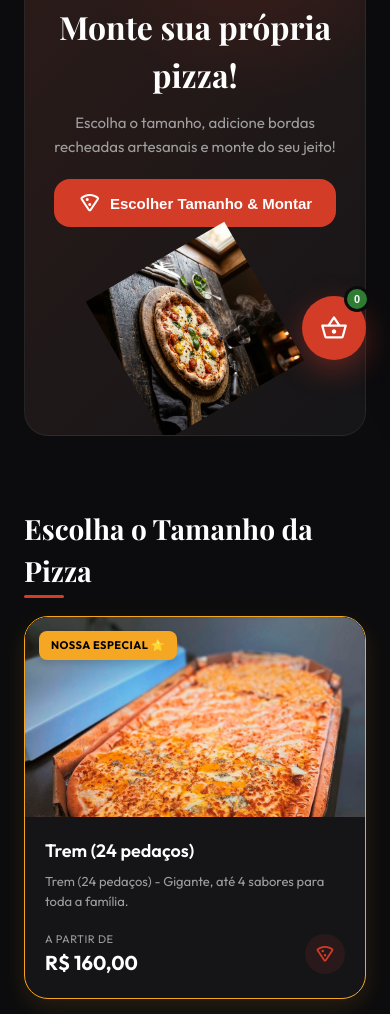
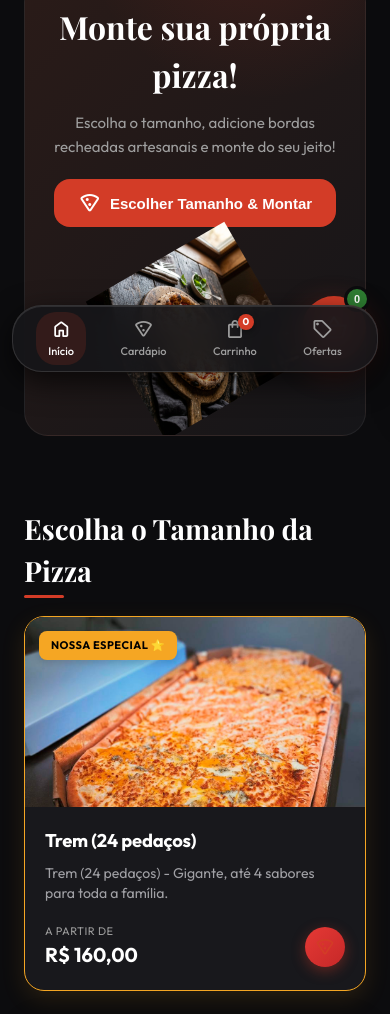
Before and after one commit to caetanoelias796-creator/Mundo-da-Pizza, a plain HTML site: page index.html in a window 390 px wide. Shown: the part 460-1474 px from the top of the page. Drawn offline with nearby package versions, Linux system fonts and the light colour scheme; no server answers; a web font is replaced by a local one.

Commit message:
Apply modern delivery app UI redesign with fixed mobile bottom nav and enhanced card proportions while preserving 100% of underlying logic

```diff
--- a/index.css
+++ b/index.css
@@ -2071,3 +2071,159 @@ a {
 @keyframes spinnerRotate {
     to { transform: rotate(360deg); }
 }
+
+/* ==========================================================================
+   Mobile Bottom Navigation Bar & Responsive App UI Refinement
+   ========================================================================== */
+.mobile-bottom-nav {
+    display: none;
+    position: fixed;
+    bottom: 12px;
+    left: 50%;
+    transform: translateX(-50%);
+    width: calc(100% - 24px);
+    max-width: 480px;
+    background: rgba(22, 22, 26, 0.92);
+    backdrop-filter: blur(16px);
+    -webkit-backdrop-filter: blur(16px);
+    border: 1px solid rgba(255, 255, 255, 0.12);
+    border-radius: 30px;
+    padding: 6px 12px;
+    z-index: 99990;
+    box-shadow: 0 10px 30px rgba(0, 0, 0, 0.7), inset 0 1px 0 rgba(255, 255, 255, 0.1);
+    justify-content: space-around;
+    align-items: center;
+}
+
+@media (max-width: 768px) {
+    .mobile-bottom-nav {
+        display: flex;
+    }
+    body {
+        padding-bottom: 75px;
+    }
+}
+
+.bottom-nav-item {
+    display: flex;
+    flex-direction: column;
+    align-items: center;
+    justify-content: center;
+    gap: 3px;
+    color: #9e9e9e;
+    font-size: 11px;
+    font-weight: 500;
+    padding: 6px 12px;
+    border-radius: 20px;
+    transition: all 0.25s cubic-bezier(0.4, 0, 0.2, 1);
+    text-decoration: none;
+}
+
+.bottom-nav-item span.material-symbols-rounded {
+    font-size: 22px;
+}
+
+.bottom-nav-item.active,
+.bottom-nav-item:hover {
+    color: #ffffff;
+    background: rgba(211, 60, 39, 0.15);
+}
+
+.bottom-nav-icon-wrapper {
+    position: relative;
+    display: flex;
+    align-items: center;
+    justify-content: center;
+}
+
+.bottom-nav-badge {
+    position: absolute;
+    top: -4px;
+    right: -8px;
+    background: var(--primary, #d33c27);
+    color: #ffffff;
+    font-size: 10px;
+    font-weight: 700;
+    min-width: 16px;
+    height: 16px;
+    border-radius: 10px;
+    display: flex;
+    align-items: center;
+    justify-content: center;
+    padding: 0 4px;
+    box-shadow: 0 2px 6px rgba(0, 0, 0, 0.4);
+}
+
+/* Card Enhancements & Image Proportions */
+.item-card {
+    border-radius: 20px;
+    background: #18181c;
+    border: 1px solid rgba(255, 255, 255, 0.07);
+    box-shadow: 0 8px 24px rgba(0, 0, 0, 0.35);
+    transition: transform 0.3s ease, box-shadow 0.3s ease, border-color 0.3s ease;
+    overflow: hidden;
+}
+
+.item-card:hover {
+    transform: translateY(-4px);
+    box-shadow: 0 14px 32px rgba(0, 0, 0, 0.5);
+    border-color: rgba(211, 60, 39, 0.3);
+}
+
+.item-card-image-wrapper {
+    position: relative;
+    width: 100%;
+    height: 190px;
+    overflow: hidden;
+    background: #101012;
+}
+
+.item-card-image-wrapper img {
+    width: 100%;
+    height: 100%;
+    object-fit: cover;
+    transition: transform 0.4s ease;
+}
+
+.item-card:hover .item-card-image-wrapper img {
+    transform: scale(1.05);
+}
+
+.item-card-title {
+    font-size: 1.15rem;
+    font-weight: 700;
+    color: #ffffff;
+    letter-spacing: -0.01em;
+}
+
+.item-card-desc {
+    color: #a0a0a5;
+    font-size: 0.88rem;
+    line-height: 1.45;
+}
+
+.price-value {
+    color: #ff5252;
+    font-size: 1.25rem;
+    font-weight: 800;
+}
+
+.btn-add {
+    width: 44px;
+    height: 44px;
+    border-radius: 50%;
+    background: linear-gradient(135deg, #e53935, #c62828);
+    color: #ffffff;
+    border: none;
+    display: flex;
+    align-items: center;
+    justify-content: center;
+    cursor: pointer;
+    box-shadow: 0 4px 14px rgba(211, 60, 39, 0.4);
+    transition: transform 0.2s ease, box-shadow 0.2s ease;
+}
+
+.btn-add:hover {
+    transform: scale(1.08);
+    box-shadow: 0 6px 18px rgba(211, 60, 39, 0.6);
+}
--- a/index.html
+++ b/index.html
@@ -25,7 +25,7 @@
     <link rel="stylesheet" href="https://fonts.googleapis.com/css2?family=Material+Symbols+Rounded:opsz,wght,FILL,GRAD@20..48,100..700,0..1,-50..200" />
 
     <!-- CSS File -->
-    <link rel="stylesheet" href="index.css?v=2">
+    <link rel="stylesheet" href="index.css?v=3">
 
     <!-- PWA & Mobile Optimization -->
     <link rel="manifest" href="manifest.json">
@@ -483,6 +483,29 @@
         </div>
     </div>
 
+    <!-- Mobile Fixed Bottom Navigation Bar -->
+    <nav class="mobile-bottom-nav">
+        <a href="#" class="bottom-nav-item active" onclick="window.scrollTo({top: 0, behavior: 'smooth'}); return false;">
+            <span class="material-symbols-rounded">home</span>
+            <span>Início</span>
+        </a>
+        <a href="#pizzas-section" class="bottom-nav-item" onclick="setActiveCategoryTab(event, 'pizzas-section'); return false;">
+            <span class="material-symbols-rounded">local_pizza</span>
+            <span>Cardápio</span>
+        </a>
+        <a href="#" class="bottom-nav-item" onclick="toggleCart(true); return false;">
+            <div class="bottom-nav-icon-wrapper">
+                <span class="material-symbols-rounded">shopping_bag</span>
+                <span class="bottom-nav-badge cart-badge-count">0</span>
+            </div>
+            <span>Carrinho</span>
+        </a>
+        <a href="#" class="bottom-nav-item" onclick="openPromoModal(true); return false;">
+            <span class="material-symbols-rounded">local_offer</span>
+            <span>Ofertas</span>
+        </a>
+    </nav>
+
     <!-- Toast Notifications Container -->
     <div id="toastContainer" class="toast-container"></div>
 
--- a/sw.js
+++ b/sw.js
@@ -1,9 +1,9 @@
-const CACHE_NAME = 'mundo-da-pizza-v1.0.6';
+const CACHE_NAME = 'mundo-da-pizza-v1.0.7';
 const ASSETS_TO_CACHE = [
   './',
   './index.html',
   './painel.html',
-  './index.css?v=2',
+  './index.css?v=3',
   './painel.css?v=2',
   './app.js?v=5',
   './painel.js?v=5',
```
